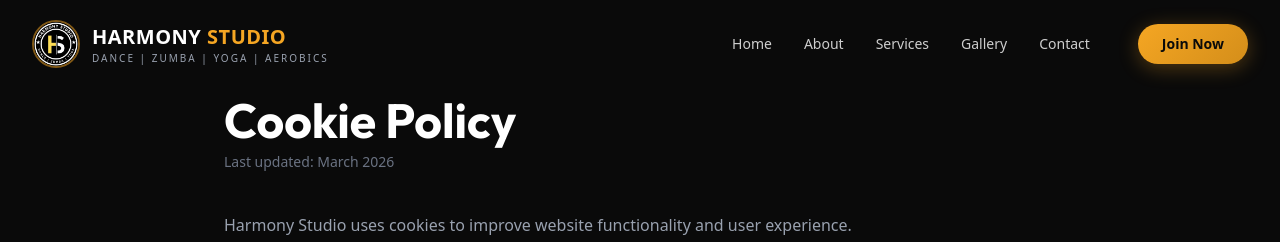
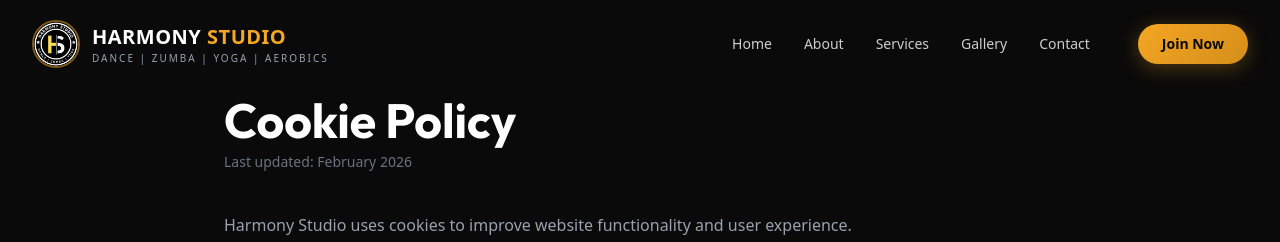
Before and after one commit to vernoratech/HARMONY_STUDIO, a React (Vite) app: page /cookie-policy in a window 1280 px wide. Shown: the top 242 px of the page. Built offline with nearby package versions, Linux system fonts and the light colour scheme.

Commit message:
Third Update

```diff
--- a/src/pages/CookiePolicy.jsx
+++ b/src/pages/CookiePolicy.jsx
@@ -2,7 +2,7 @@ import PolicyLayout from "../components/layout/PolicyLayout";
 
 const CookiePolicy = () => {
   return (
-    <PolicyLayout title="Cookie Policy" lastUpdated="March 2026">
+    <PolicyLayout title="Cookie Policy" lastUpdated="February 2026">
       <p>
         Harmony Studio uses cookies to improve website functionality and user
         experience.
--- a/src/pages/PrivacyPolicy.jsx
+++ b/src/pages/PrivacyPolicy.jsx
@@ -2,7 +2,7 @@ import PolicyLayout from "../components/layout/PolicyLayout";
 
 const PrivacyPolicy = () => {
   return (
-    <PolicyLayout title="Privacy Policy" lastUpdated="March 2026">
+    <PolicyLayout title="Privacy Policy" lastUpdated="February 2026">
       <p>
         Harmony Studio respects your privacy and is committed to protecting the
         personal information you share with us through our website,
--- a/src/pages/ServiceDetailPage.jsx
+++ b/src/pages/ServiceDetailPage.jsx
@@ -203,7 +203,8 @@ const ServiceDetailPage = () => {
                     <div className="flex flex-col sm:flex-row gap-4 justify-center !mb-8">
                         <Link
                             to="/contact"
-                            state={{ service: service.id }}
+                            state={{ service: service.id,message:
+                  "I want to book a trial. I'm interested in exploring the studio or classes."}}
                             style={{ borderColor: service.color }}
                             className="btn btn-primary text-lg !bg-black !text-white hover:!bg-gray-900 !border-2 !border-black"
                         >
--- a/src/pages/TermsOfService.jsx
+++ b/src/pages/TermsOfService.jsx
@@ -2,7 +2,7 @@ import PolicyLayout from "../components/layout/PolicyLayout";
 
 const TermsOfService = () => {
   return (
-    <PolicyLayout title="Terms of Service" lastUpdated="March 2026">
+    <PolicyLayout title="Terms of Service" lastUpdated="February 2026">
       <p>
         By accessing harmonystudio.co.in, you agree to comply with these Terms of
         Service.
```
